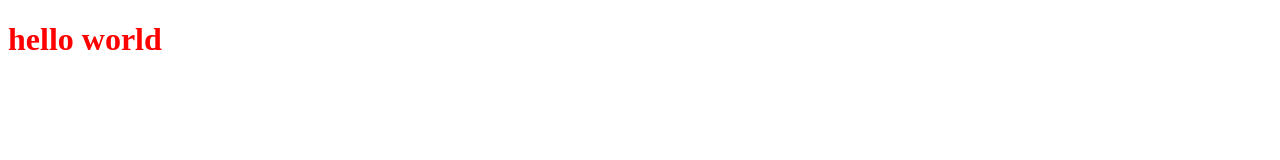
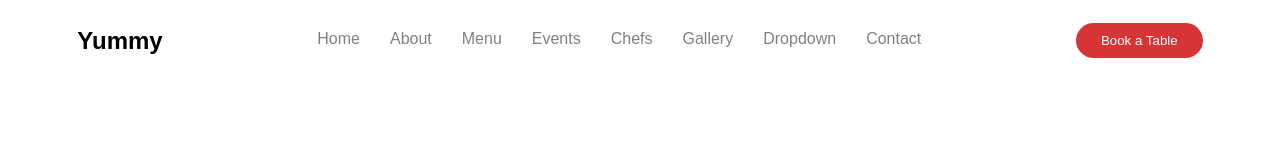
Before and after one commit to zakaria-20/JavaScript_DOM_Final_Project_Zakaria_Salami, a website: page index.html in a window 1280 px wide. Drawn offline with nearby package versions, Linux system fonts and the light colour scheme.

Commit message:
add nav bar

```diff
--- a/index.html
+++ b/index.html
@@ -8,7 +8,25 @@
     <link rel="stylesheet" href="./public/css/app.css">
 </head>
 <body>
-        <h1>hello world</h1>
+    <nav>
+        <div>
+            <h1>Yummy</h1>
+        </div>
+        <div class="nav-links">
+            <a class="not-after" href="#">Home</a>
+            <a href="#">About</a>
+            <a href="#">Menu</a>
+            <a href="#">Events</a>
+            <a href="#">Chefs</a>
+            <a href="#">Gallery</a>
+            <a class="not-after" href="#">Dropdown</a>
+            <a href="#">Contact</a>
+        </div>
+        <div>
+            <button class="nav-btn">Book a Table</button>
+        </div>
+    </nav>
+
       <script src="./node_modules/bootstrap/dist/js/bootstrap.bundle.js"></script>
 </body>
 </html>
--- a/src/sass/app.sass
+++ b/src/sass/app.sass
@@ -1,7 +1,7 @@
-// *
-//     padding: 0
-//     margin: 0
-//     font-family: sans-serif
+*
+    padding: 0
+    margin: 0
+    font-family: sans-serif
 // @import ./_variables
 // @import ./_font
 // @import ../../node_modules/bootstrap/scss/bootstrap.scss
--- a/src/sass/modules/home/_navbar.sass
+++ b/src/sass/modules/home/_navbar.sass
@@ -1,2 +1,45 @@
-h1
-    color: red
+*,
+*:before,
+*:after
+    padding: 0
+    margin: 0
+    box-sizing: border-box
+
+nav
+    display: flex
+    // justify-content: center
+    align-items: center
+    justify-content: space-around
+    padding-top: 23px
+
+.nav-links
+    display: flex
+    gap: 30px
+
+.nav-links a
+    text-decoration: none
+    color: grey
+    position: relative
+    &:not(.not-after):after
+        content: ""
+        display: block
+        background-color: #ce1212
+        height: 3px
+        width: 0
+        transition: 0.3s
+        position: relative
+        bottom: -10px
+
+.nav-links a:hover:after
+    width: 100%
+
+.nav-btn
+    background-color: #d53535
+    padding: 10px 25px
+    border: none
+    border-radius: 20px
+    color: white
+
+.nav-btn:hover
+    background-color: #d53535e0
+    cursor: pointer
```
Also changed, not shown: public/css/app.css, 1 other file.
